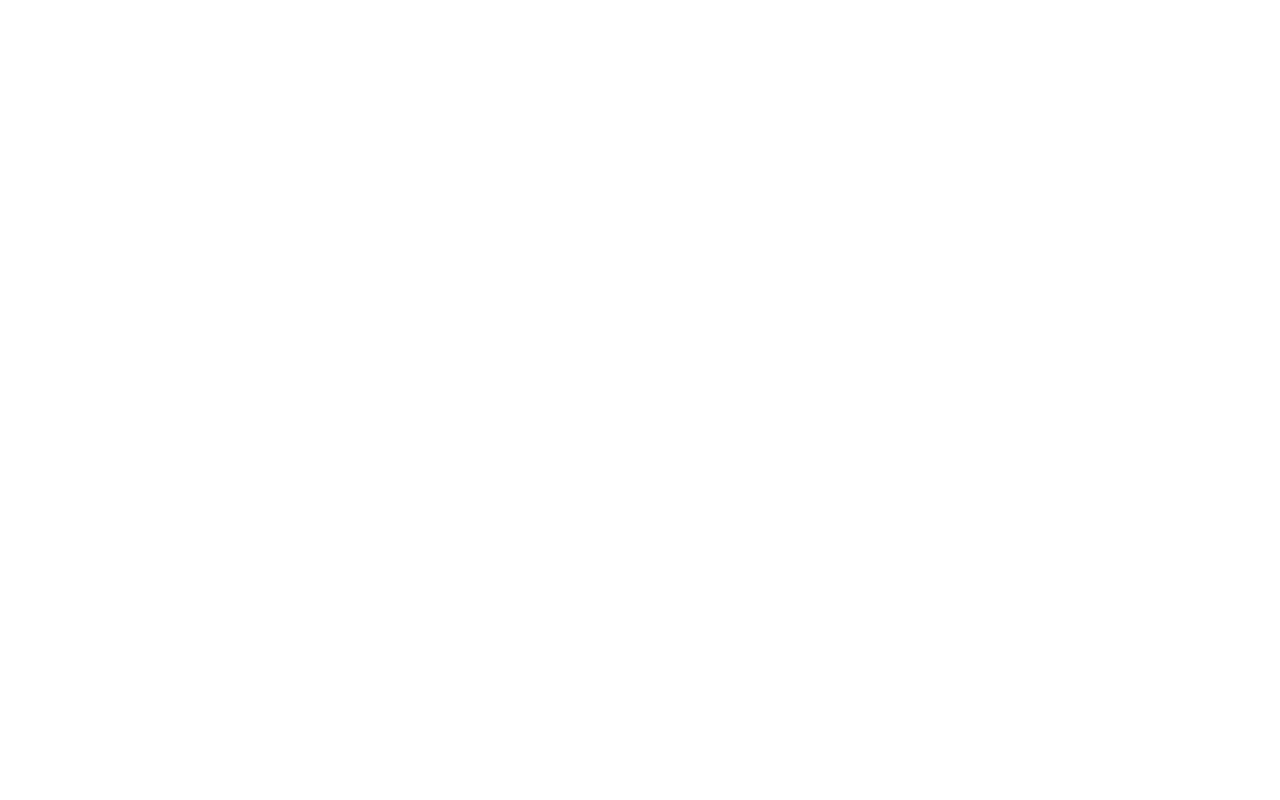
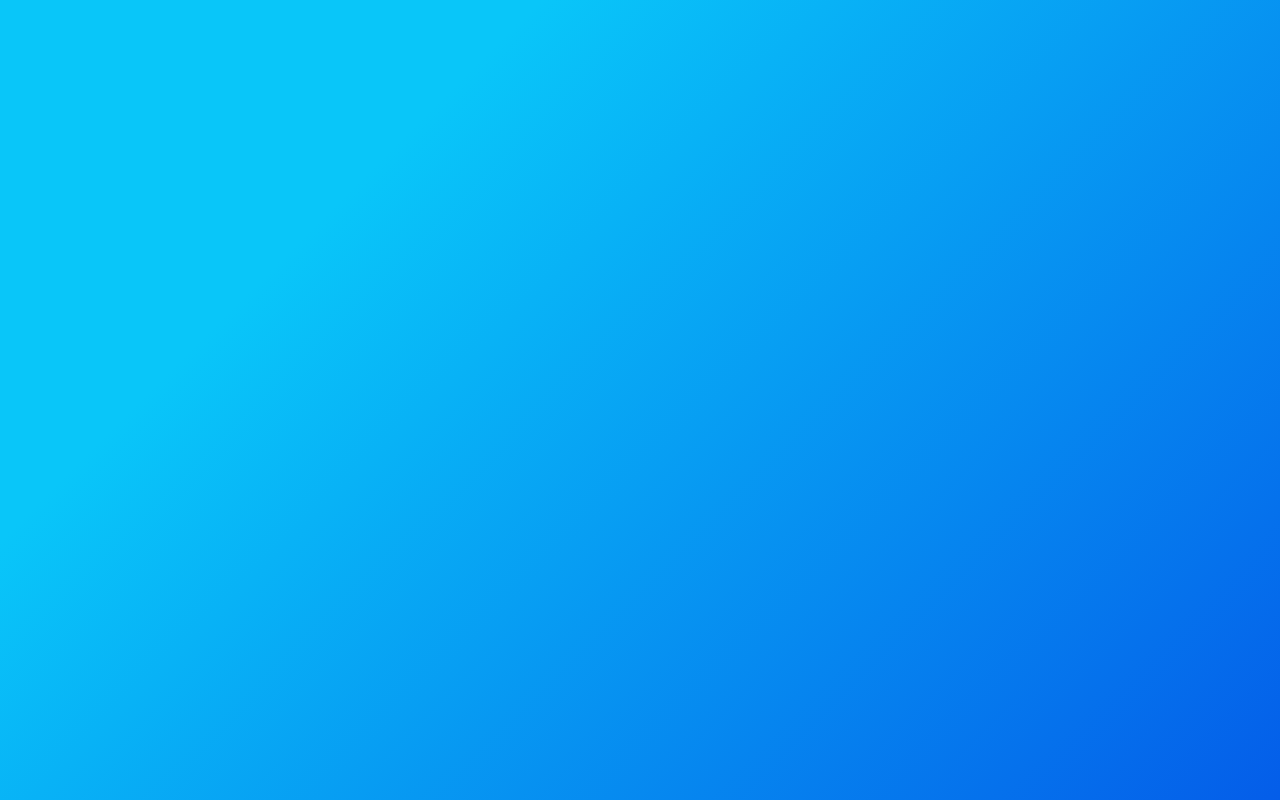
Before and after one commit to ZbigniewKulczynski1984/kurs_udemy1, a plain HTML site: page index.html in a window 1280 px wide. Drawn offline with Linux system fonts and the light colour scheme.

Commit message:
html modified, style.css made

```diff
--- a/index.html
+++ b/index.html
@@ -4,7 +4,11 @@
         <meta charset="UTF-8">
         <meta http-equiv="X-UA-Compatible" content="IE=edge">
         <meta name="viewport" content="width=device-width, initial-scale=1.0">
-    <title>Document</title>
+        <link
+            href="https://fonts.googleapis.com/css2?family=Montserrat:wght@100;400;700&display=swap"
+            rel="stylesheet">
+        <link rel="stylesheet" href="style.css">
+        <title>MMC School</title>
     </head>
     <body>
 
--- /dev/null
+++ b/style.css
@@ -0,0 +1,25 @@
+* {
+    box-sizing: border-box;
+    margin: 0;
+    padding: 0;
+}
+
+body {
+    font-size: 36px;
+    height: 100vh;
+    font-family: 'Montserrat', sans-serif;
+    background-color: #045de9;
+    background-image: linear-gradient(315deg, #045de9 0%, #09c6f9 74%);
+}
+
+div {
+    /* background-color: lime; */
+}
+
+p {
+    /* background-color: gold; */
+}
+
+span {
+    /* background-color: tomato; */
+}
```
Lines whose indentation alone changed are shown as unchanged.
